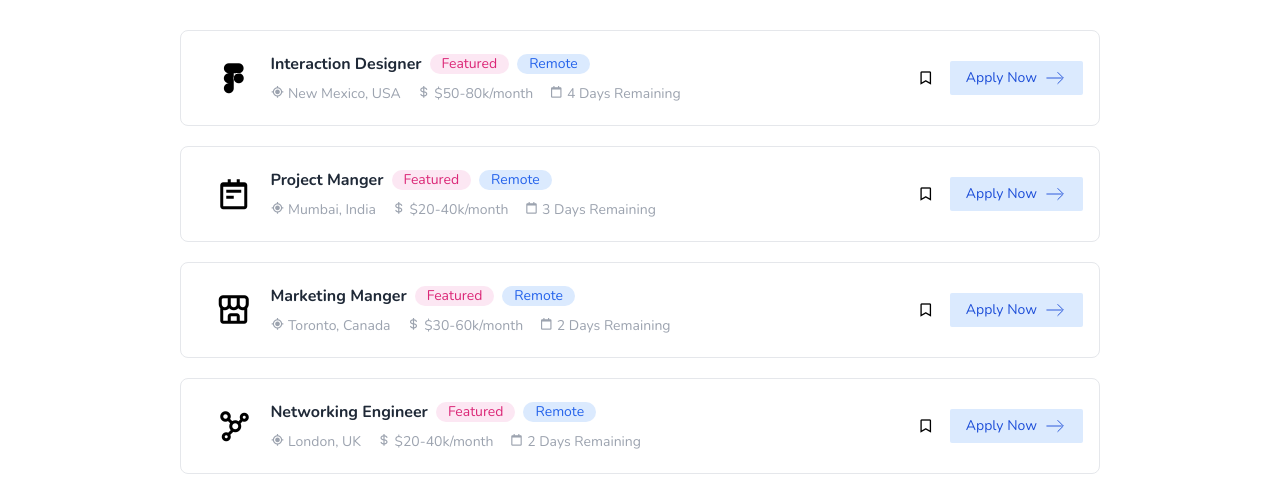
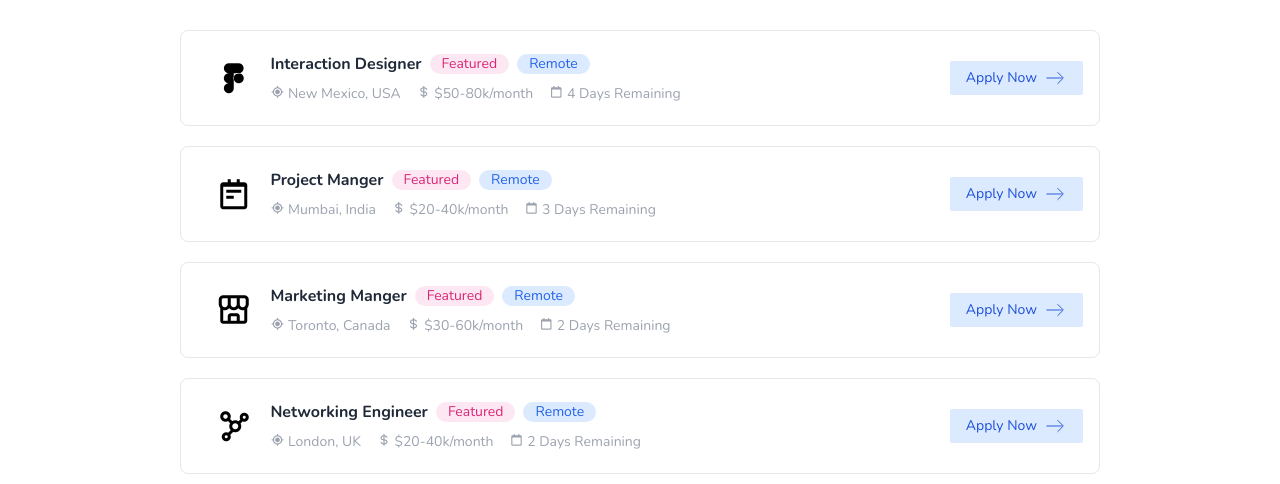
Before and after one commit to thedeepakmaurya/sgwebapp-career, a Next.js app: page / in a window 1280 px wide. Shown: the part 290-774 px from the top of the page. Built offline with nearby package versions, Linux system fonts and the light colour scheme.

Commit message:
minor change

```diff
--- a/components/card.jsx
+++ b/components/card.jsx
@@ -30,7 +30,6 @@ function Card({title, location, salary, et, iconClass}) {
           </div>
         </div>
         <div className="flex items-center justify-center gap-4">
-          <i className="bx bx-bookmark"></i>
           <button className="flex items-center gap-2 text-sm font-medium text-blue-700 bg-blue-100 px-4 py-1.5 rounded-sm">
             Apply Now
             <svg
```
Also changed, not shown: components/footer.jsx (+6 -6 lines).
